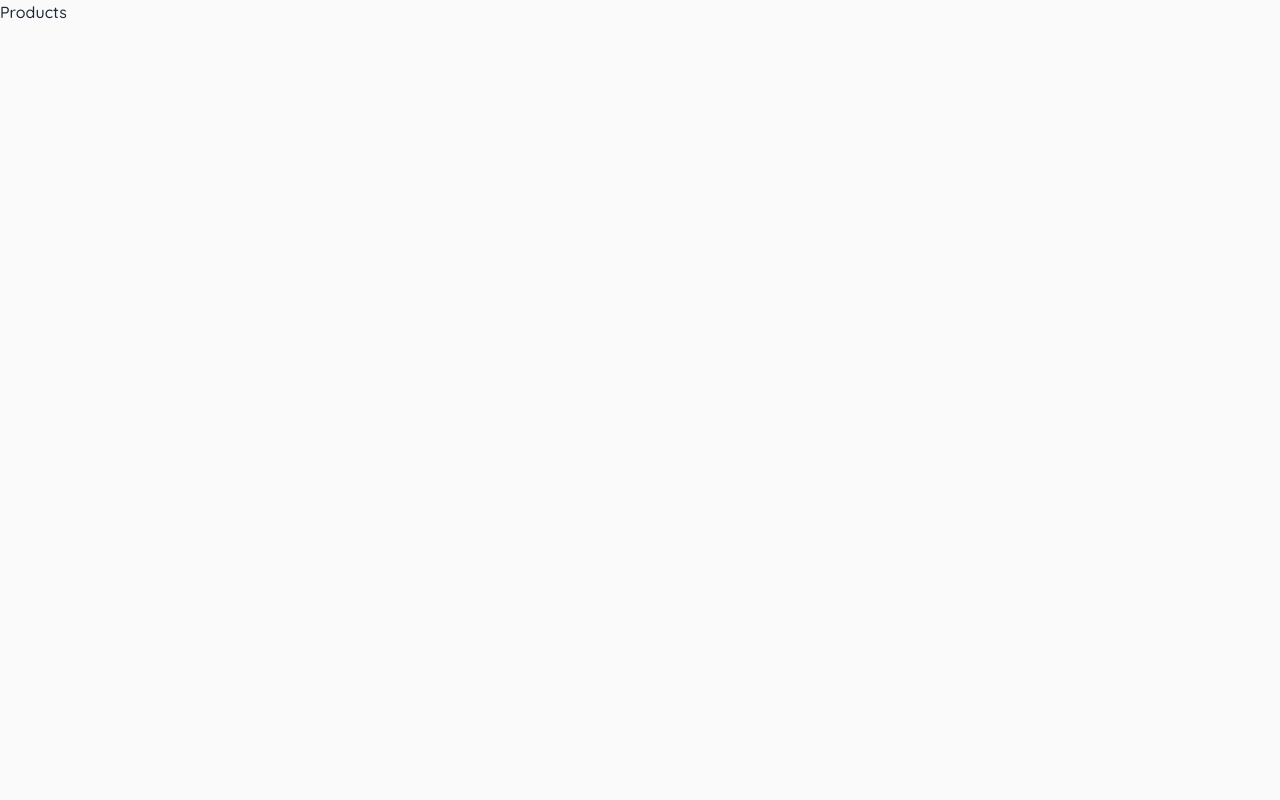
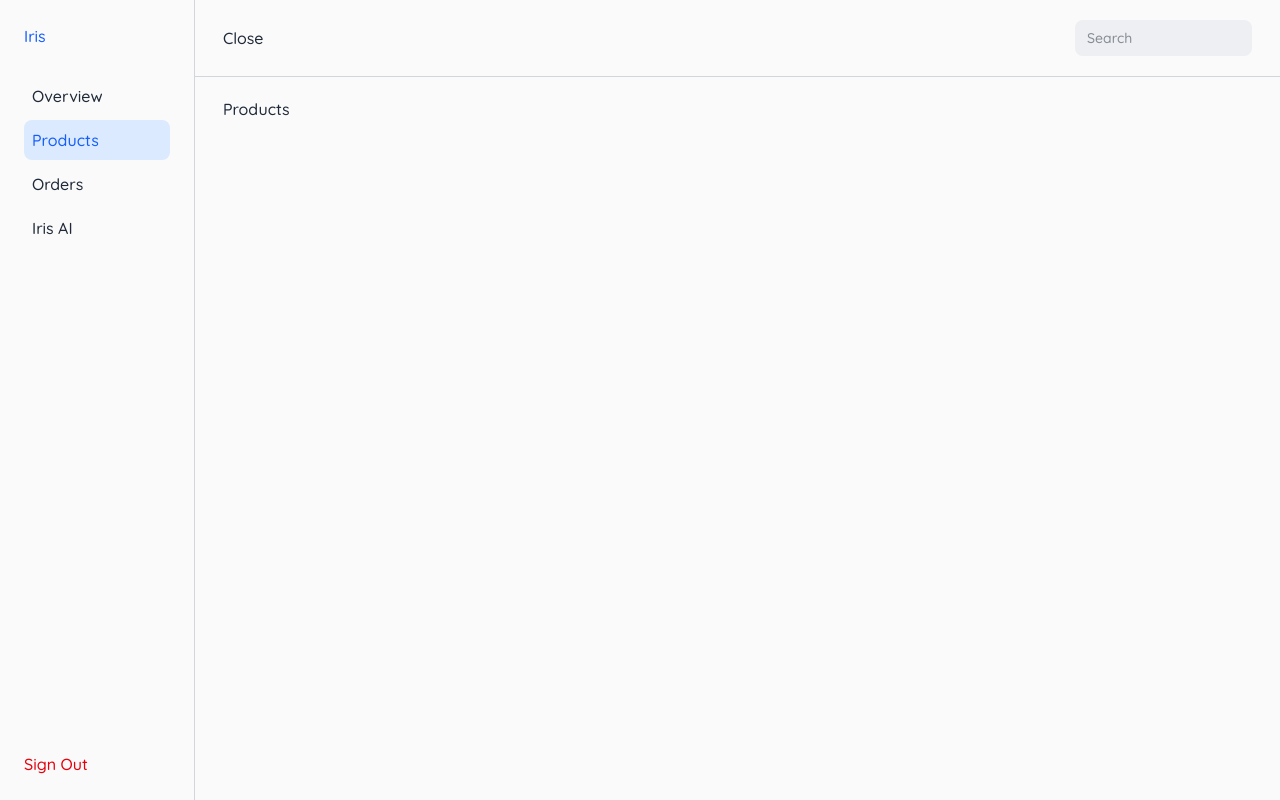
Before and after one commit to wirayudhabn/AI-Sales-Analytics-Agent, a React app in the folder frontend/: page /products in a window 1280 px wide. Built offline with nearby package versions, Linux system fonts and the light colour scheme; the HTML template or start-up script is replaced by a standard one.

Commit message:
feat: setup sidebar dan header

```diff
--- a/frontend/src/pages/dashboard/Products.tsx
+++ b/frontend/src/pages/dashboard/Products.tsx
@@ -1,8 +1,28 @@
+import { useState } from "react";
+import { Header, Sidebar } from "../../components";
+
 const Products = () => {
+    const [hide, setHide] = useState(false);
+
+    const handleClick = () => {
+        setHide(!hide);
+    }
+
     return (
-        <>
-            Products
-        </>
+        <div className="flex">
+            {/* Sidebar */}
+            <Sidebar hide={hide} page={2} />
+
+            <div className="w-full">
+                {/* Header */}
+                <Header hide={hide} handleClick={handleClick} />
+
+                {/* Content */}
+                <main className="px-7 py-5 space-y-5">
+                    <p>Products</p>
+                </main>
+            </div>
+        </div>
     )
 }
 
```
